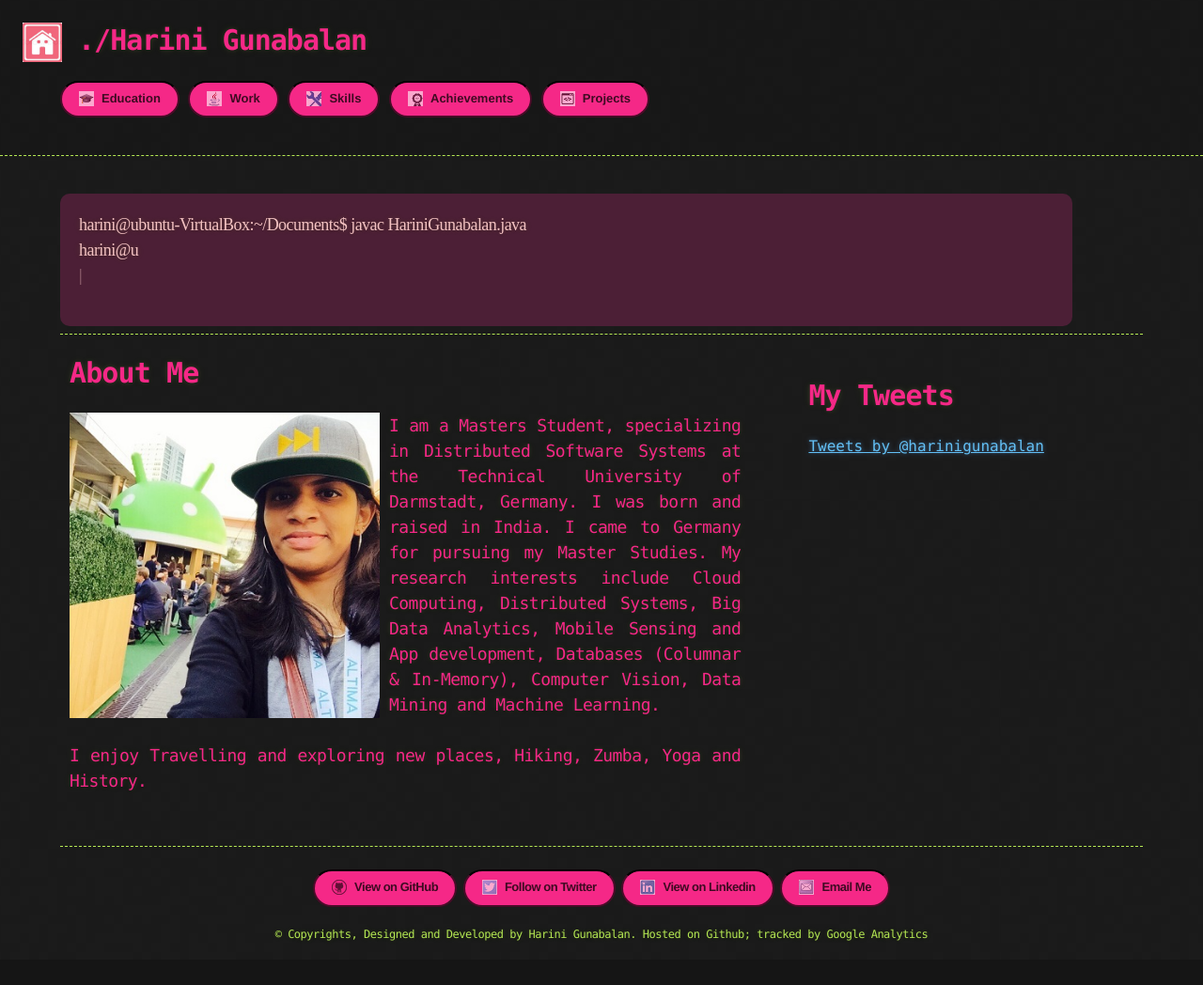
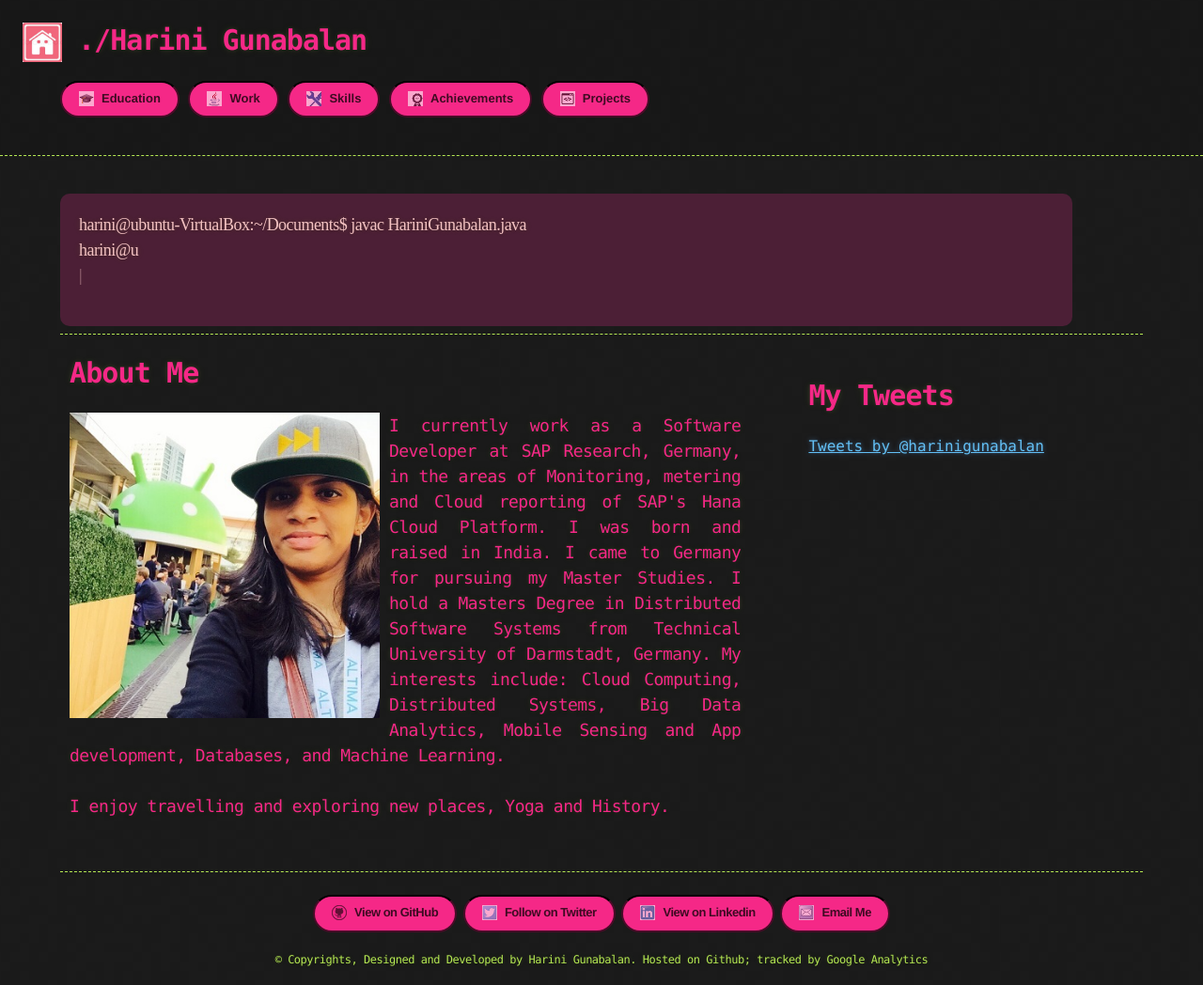
Before and after one commit to harinigunabalan/harinigunabalan.github.io, a website: page index.html in a window 1280 px wide. Shown: the whole page at 94% size. Before the commit the page ends 1021 px from the top, so only its background shows below. Drawn offline with nearby package versions, Linux system fonts and the light colour scheme.

Commit message:
update index

```diff
--- a/index.html
+++ b/index.html
@@ -146,9 +146,9 @@
                         <img src="images/prof_pic_android.JPG" height="325" width="330" onclick="gotoHome();" />
                     </div>
                     <div id="about-me-desc">
-                        <h3> I am a Masters Student, specializing in Distributed Software Systems at the Technical University of Darmstadt, Germany. I was born and raised in India. I came to Germany for pursuing my Master Studies. My research interests include Cloud Computing, Distributed Systems, Big Data Analytics, Mobile Sensing and App development, Databases (Columnar & In-Memory), Computer Vision, Data Mining and Machine Learning. <br> <br>
+                        <h3> I currently work as a Software Developer at SAP Research, Germany, in the areas of Monitoring, metering and Cloud reporting of SAP's Hana Cloud Platform. I was born and raised in India. I came to Germany for pursuing my Master Studies. I hold a Masters Degree in Distributed Software Systems from Technical University of Darmstadt, Germany. My interests include: Cloud Computing, Distributed Systems, Big Data Analytics, Mobile Sensing and App development, Databases, and Machine Learning.  <br> <br>
 
-I enjoy Travelling and exploring new places, Hiking, Zumba, Yoga and History.
+                        I enjoy travelling and exploring new places, Yoga and History.
 
             </h3>
                     </div>
```
